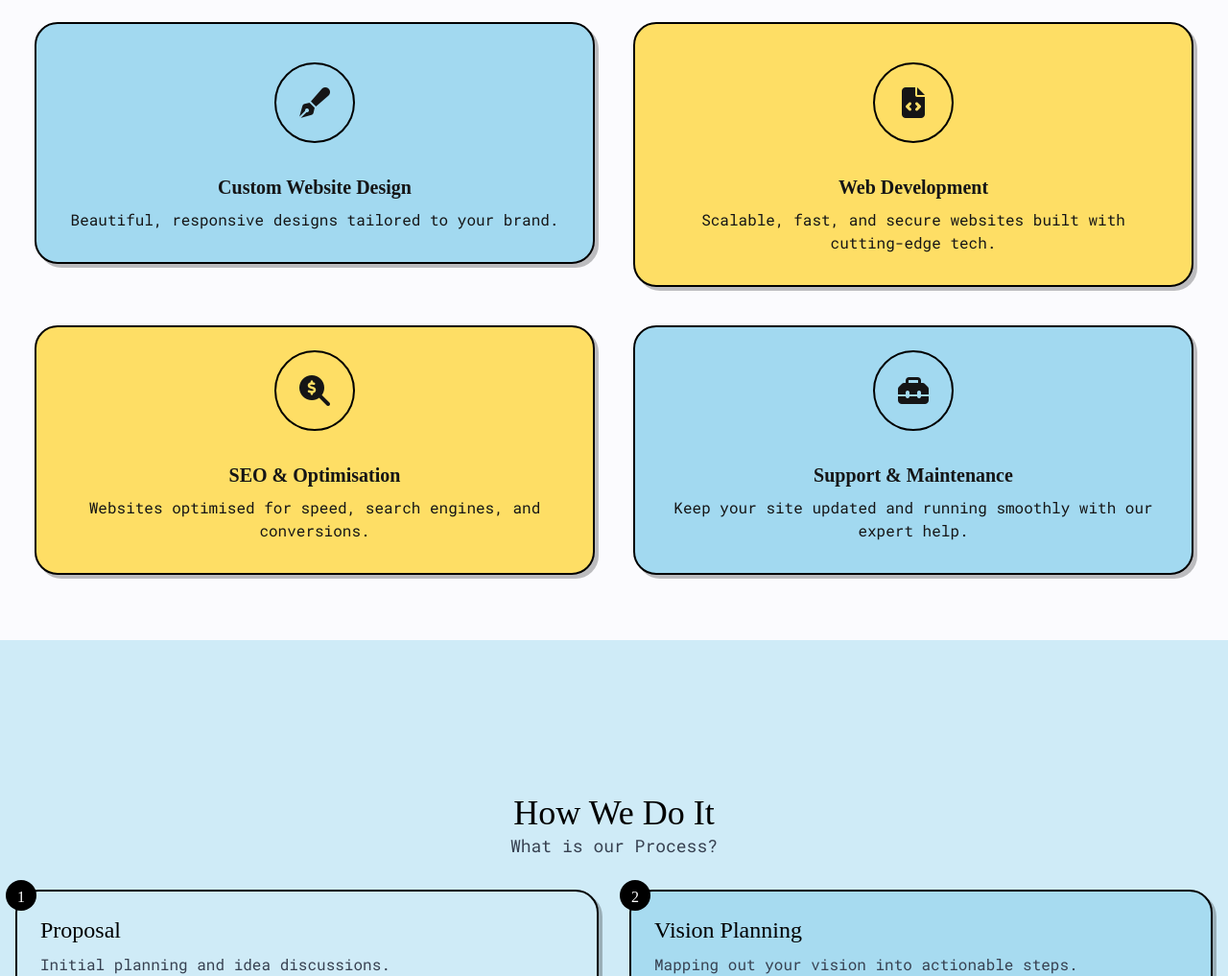
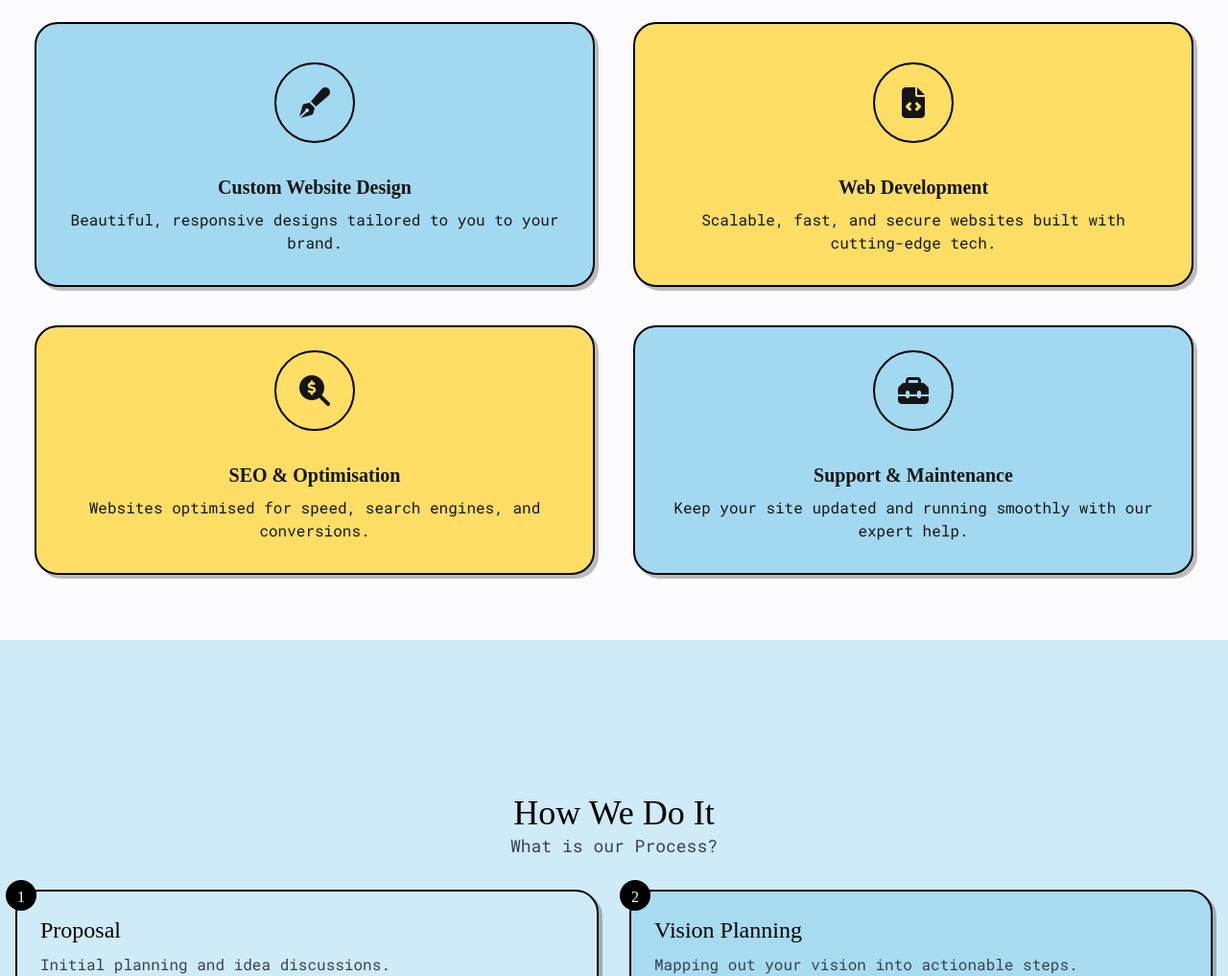
Before and after one commit to QueenMissRose/mss-live, a website: page public/index.html in a window 1280 px wide. Shown: the part 1085-2102 px from the top of the page at 96% size. Drawn offline with nearby package versions, Linux system fonts and the light colour scheme; a web font is replaced by a local one.

Commit message:
added words to card 1 'what we do' section to change the height of the card for the grid layout lol

```diff
--- a/public/index.html
+++ b/public/index.html
@@ -112,7 +112,7 @@
 							<div class="card-body text-center">
 								<h3 class="text-xl font-semibold text-primary-focus font-milk">Custom Website Design</h3>
 								<p class="text-base-content font-roboto">
-									Beautiful, responsive designs tailored to your brand.
+									Beautiful, responsive designs tailored to you to your brand.
 								</p>
 							</div>
 						</div>
```
